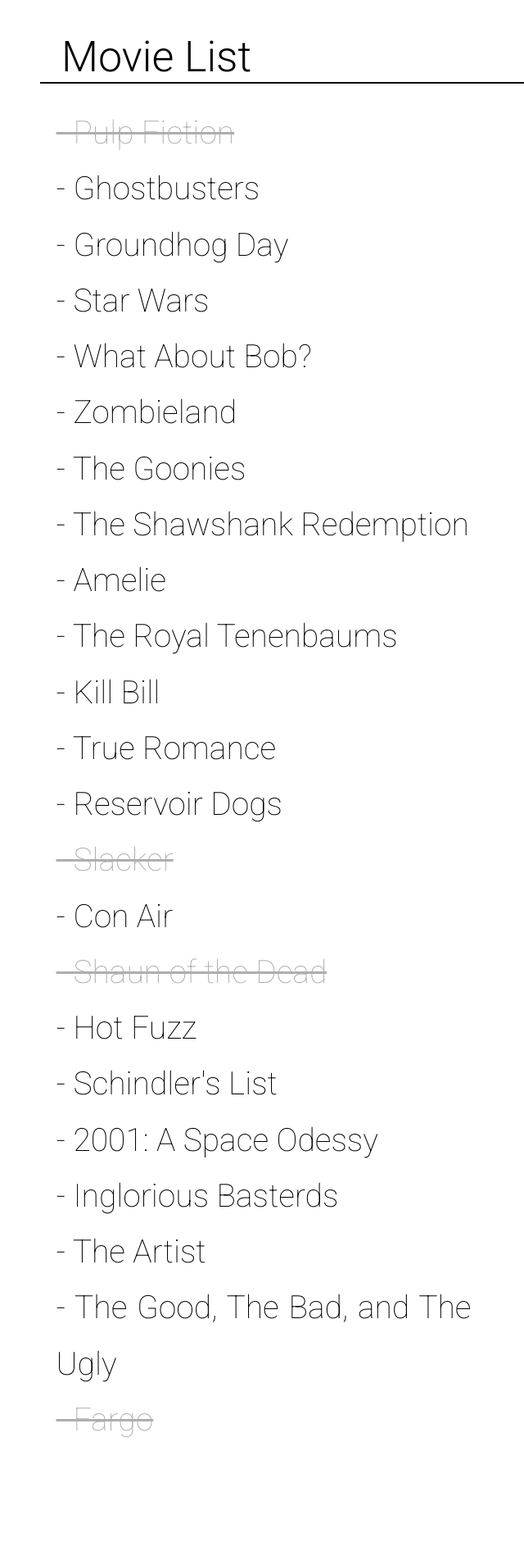
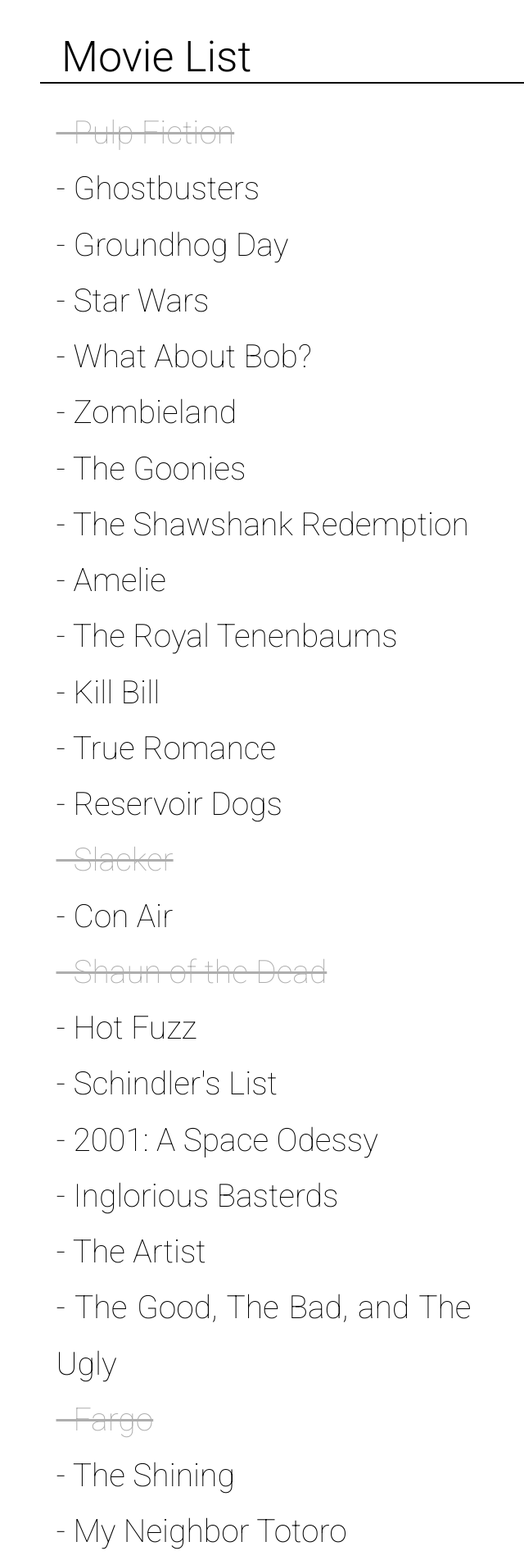
Before and after one commit to b3nj4m/bkobelan.github.io, a Jekyll site: the page built from index.html, in a window 1280 px wide. Shown: the whole page at 82% size, without its empty margins (318-958 px from the left). Built offline with Jekyll 4.4.1, drawn with Linux system fonts in a browser that asks for light colours; Markdown is read by kramdown in place of the engine named in the settings; before the commit the page ends 1766 px from its top, so only the background shows below that.

Commit message:
add the shining and totoro

```diff
--- a/index.html
+++ b/index.html
@@ -48,6 +48,10 @@ movies:
   watched: false
 - title: Fargo
   watched: true
+- title: The Shining
+  watched: false
+- title: My Neighbor Totoro
+  watched: false
 ---
 
 <div id="home">
```
